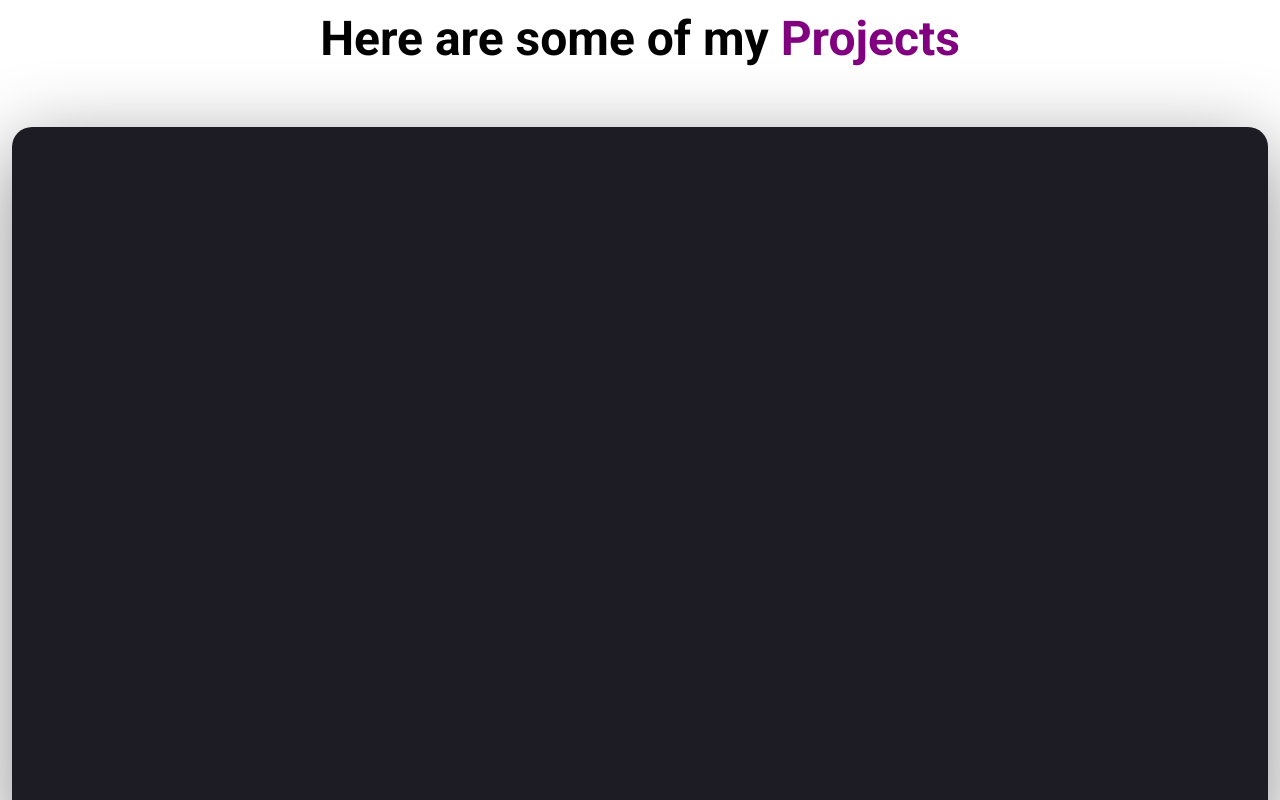
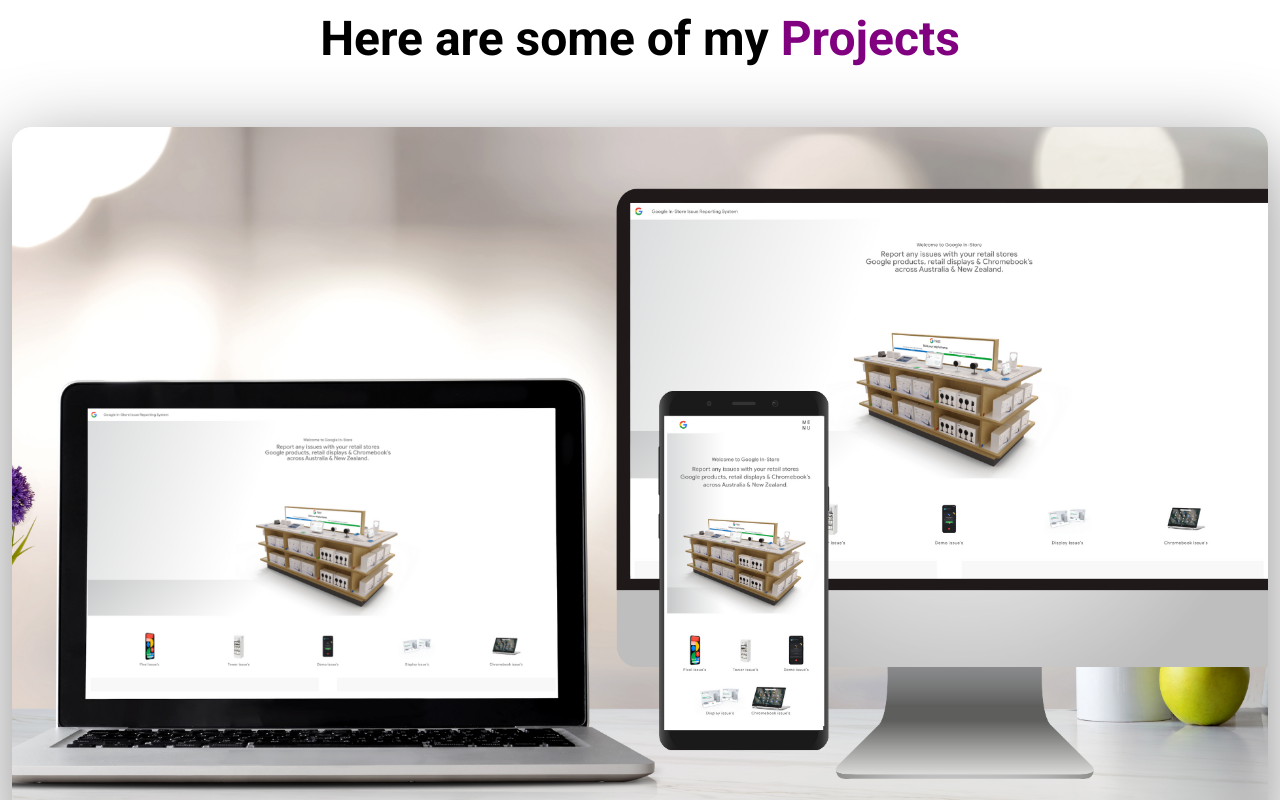
Before and after one commit to Tjacobs63/E-portifolio--fes, a plain HTML site: page index.html in a window 1280 px wide. Shown: the part 840-1640 px from the top of the page. Drawn offline with Linux system fonts and the light colour scheme.

Commit message:
e-portfolio

```diff
--- a/index.html
+++ b/index.html
@@ -77,7 +77,7 @@
                         <li class="project">
                             <div class="project__wrapper">
                                 <img src="./assets/google mockup.png" class="project__img" alt="">
-                                <div class="project__wrapper--bg">
+                                <div class="project__wrapper--bg">  </div>
                                 <div class="project__description">
                       <h3 class="project__description--title">Car Sales Projects
                                     </h3>
@@ -94,7 +94,7 @@
                                             <i class="fas fa-link"></i>
                                         </a>
 
-                                      </div>
+
                                     </div>
                                 </div>
                         </div>
--- a/style.css
+++ b/style.css
@@ -255,7 +255,7 @@ PROJECTS
     overflow: hidden;
 }
 
-.project__wrapper:hover, .project__description {
+.project__wrapper:hover .project__description {
     opacity: 1;
     transform: translateY(-50%);
 }
@@ -271,7 +271,7 @@ PROJECTS
     left: 90px;
     transform: translateY(-50%);
     opacity: 0;
-    transition: opacity 300ms transform 450ms ease;
+    transition: opacity 300ms, transform 450ms ease;
     color: white;
     max-width: 550px;
 }
@@ -287,7 +287,7 @@ opacity: 0.7;
     width: 100%;
     height: 100%;
     background-color: #1d1c25;
-    opacity: (0.7);
+    opacity: 0;
     transition: all 450ms ease;
 }
 
```
